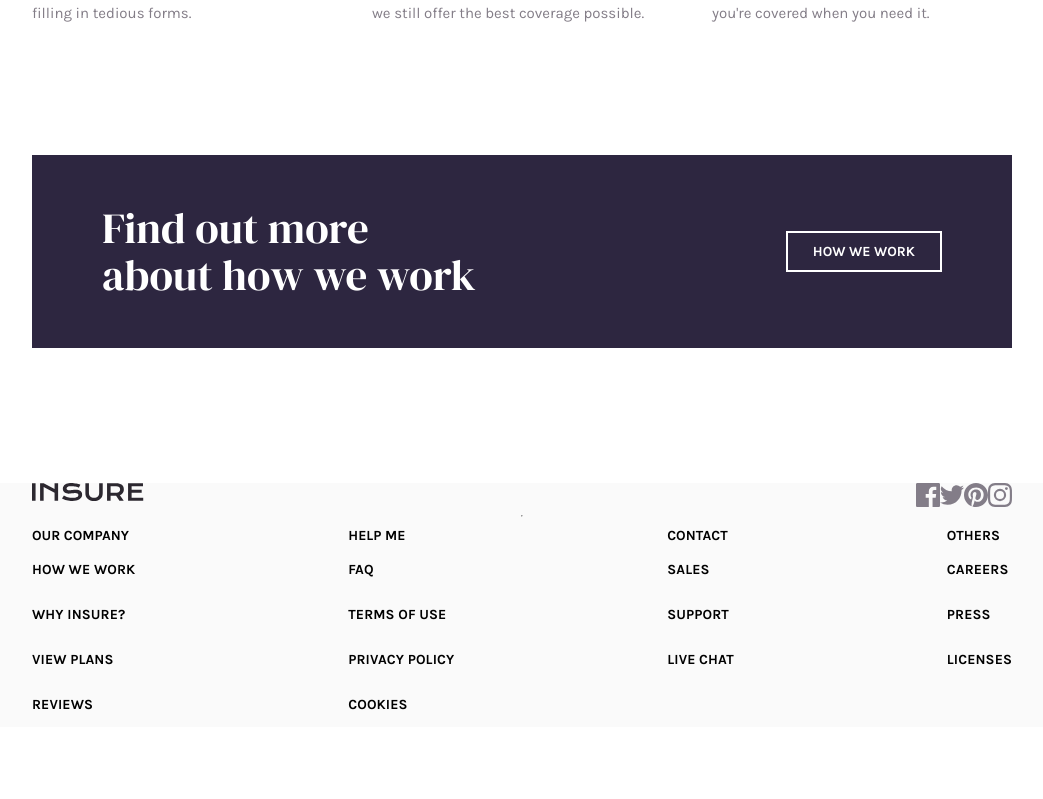
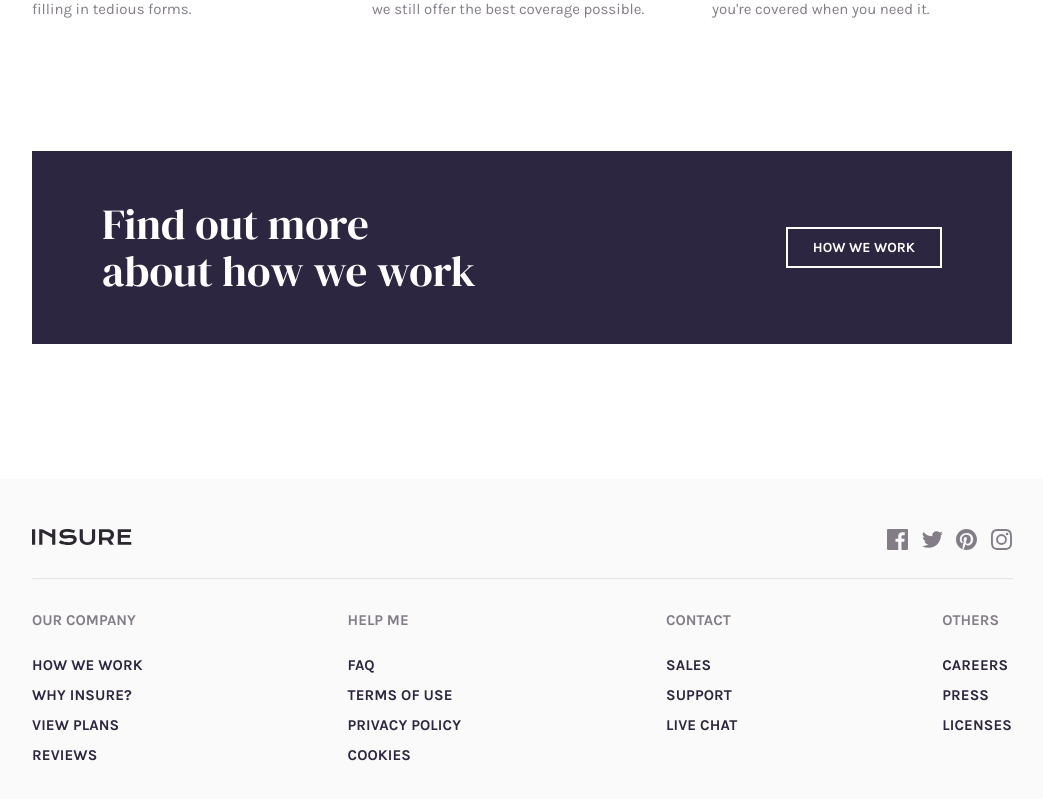
Before and after one commit to VasuBeachoo/insure-landing-page, a React (Create React App) app: page / in a window 1280 px wide. Shown: the part 1161-1960 px from the top of the page, without its empty margins (118-1161 px from the left). Before the commit the page ends 1888 px from the top, so only its background shows below. Built offline with nearby package versions, Linux system fonts and the light colour scheme.

Commit message:
Style footer component

```diff
--- a/src/components/Footer.jsx
+++ b/src/components/Footer.jsx
@@ -57,7 +57,7 @@ const Footer = () => {
           ))}
         </div>
       </div>
-      <hr className={`${block}__divider`} />
+      <hr className={`${block}__hr`} />
       <div className={`${block}__container`}>
         {footerColumns.map((column) => (
           <FooterColumn heading={column.heading} links={column.links} />
--- a/src/css/style.css
+++ b/src/css/style.css
@@ -106,6 +106,7 @@ body {
   font-size: 14px;
   font-weight: 700;
   letter-spacing: 0.1px;
+  margin: 0;
   -webkit-transition: 0.2s;
   transition: 0.2s;
 }
@@ -459,7 +460,7 @@ body {
   -webkit-box-sizing: border-box;
           box-sizing: border-box;
   width: 100%;
-  padding: 0 150px 0;
+  padding: 30px 150px 15px;
   -webkit-user-select: none;
      -moz-user-select: none;
       -ms-user-select: none;
@@ -482,6 +483,17 @@ body {
       -ms-flex-align: start;
           align-items: flex-start;
   width: 100%;
+  padding: 20px 0;
+}
+
+.footer__logo {
+  width: 100px;
+}
+
+.footer__hr {
+  width: 100%;
+  background-color: #837d87;
+  opacity: 0.2;
 }
 
 .footer__social-icons {
@@ -498,6 +510,19 @@ body {
   -webkit-box-align: center;
       -ms-flex-align: center;
           align-items: center;
+  width: 125px;
+}
+
+.footer__social-icon {
+  width: 21px;
+  -webkit-transition: 0.2s;
+  transition: 0.2s;
+}
+
+.footer__social-icon:hover {
+  cursor: pointer;
+  -webkit-filter: brightness(0);
+          filter: brightness(0);
 }
 
 .footer__column {
@@ -518,21 +543,30 @@ body {
 
 .footer__heading {
   font-family: "Karla", sans-serif;
-  font-size: 14px;
-  line-height: 22.4px;
+  font-size: 15px;
+  line-height: 24px;
   margin: 0;
+  color: #837d87;
+  margin: 0 0 24px 0;
 }
 
 .footer__link {
   font-family: "Karla", sans-serif;
-  font-size: 14px;
+  font-size: 15px;
   font-weight: 700;
   letter-spacing: 0.1px;
+  margin: 0;
   -webkit-transition: 0.2s;
   transition: 0.2s;
+  color: #2d2640;
+  margin: 0 0 12px 0;
 }
 
 .footer__link:hover {
   cursor: pointer;
 }
+
+.footer__link:hover {
+  text-decoration: underline;
+}
 /*# sourceMappingURL=style.css.map */
--- a/src/css/style.scss
+++ b/src/css/style.scss
@@ -48,18 +48,19 @@ $body-font: "Karla", sans-serif;
   margin: 0;
 }
 
-@mixin paragraph($font-size: 14px) {
+@mixin paragraph($font-size: 15px) {
   font-family: $body-font;
   font-size: $font-size;
   line-height: $font-size * 1.6;
   margin: 0;
 }
 
-@mixin link($font-size: 14px) {
+@mixin link($font-size: 15px) {
   font-family: $body-font;
   font-size: $font-size;
   font-weight: 700;
   letter-spacing: 0.1px;
+  margin: 0;
   transition: 0.2s;
 
   &:hover {
@@ -80,6 +81,16 @@ $body-font: "Karla", sans-serif;
 
   &:hover {
     cursor: pointer;
+  }
+}
+
+@mixin social-icon() {
+  width: 21px;
+  transition: 0.2s;
+
+  &:hover {
+    cursor: pointer;
+    filter: brightness(0);
   }
 }
 
@@ -280,17 +291,33 @@ body {
 
 .footer {
   @include flex(column, flex-start, center);
-  @include section();
+  @include section(30px, 15px);
   user-select: none;
   background-color: color(Very-Light-Gray);
 
   &__container {
     @include flex(row, space-between, flex-start);
     width: 100%;
+    padding: 20px 0;
+  }
+
+  &__logo {
+    width: 100px;
+  }
+
+  &__hr {
+    width: 100%;
+    background-color: color(Dark-Grayish-Violet);
+    opacity: 0.2;
   }
 
   &__social-icons {
     @include flex(row, space-between, center);
+    width: 125px;
+  }
+
+  &__social-icon {
+    @include social-icon();
   }
 
   &__column {
@@ -298,10 +325,18 @@ body {
   }
 
   &__heading {
-    @include paragraph();
+    @include paragraph(15px);
+    color: color(Dark-Grayish-Violet);
+    margin: 0 0 24px 0;
   }
 
   &__link {
-    @include link();
+    @include link(15px);
+    color: color(Dark-Violet);
+    margin: 0 0 12px 0;
+
+    &:hover {
+      text-decoration: underline;
+    }
   }
 }
```
